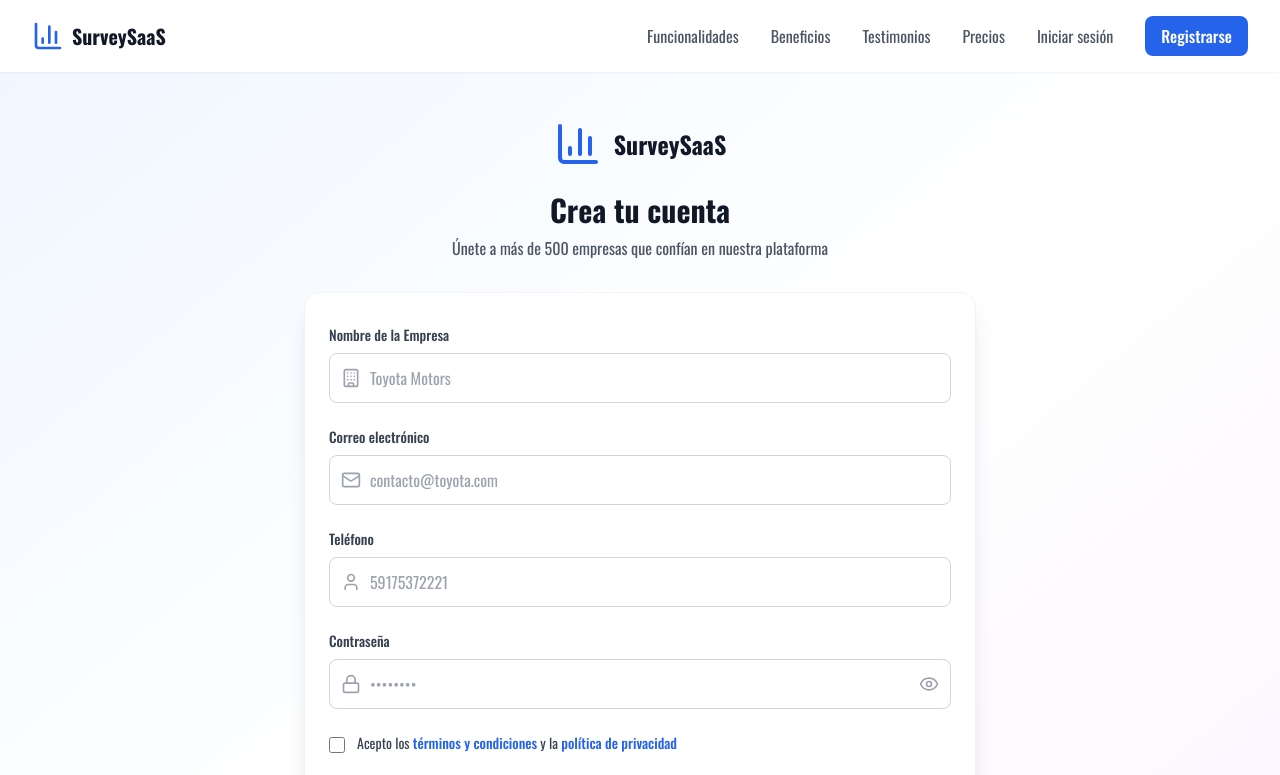
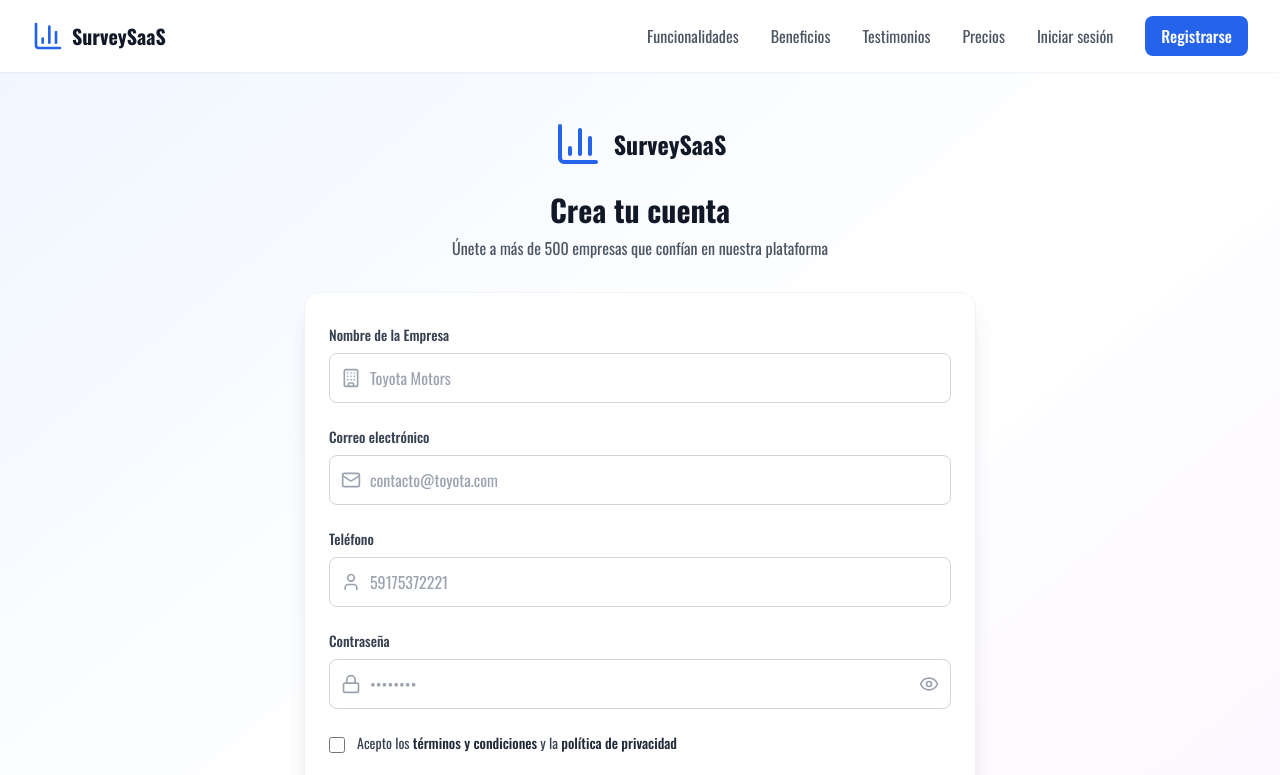
Before and after one commit to Aliaga23/surveys_frontend, a React (Create React App) app: page /register in a window 1280 px wide. Shown: the top 775 px of the page. Built offline with nearby package versions, Linux system fonts and the light colour scheme.

Commit message:
chore(register, login): limpiar warning de build

```diff
--- a/src/components/login.jsx
+++ b/src/components/login.jsx
@@ -233,11 +233,6 @@
                     Recordarme
                   </label>
                 </div>
-                <div className="text-sm">
-                  <a href="#" className="text-blue-600 hover:text-blue-500 font-medium">
-                    ¿Olvidaste tu contraseña?
-                  </a>
-                </div>
               </div>
 
               {/* Submit Button */}
--- a/src/components/register.jsx
+++ b/src/components/register.jsx
@@ -304,14 +304,11 @@
                 />
                 <label htmlFor="acceptTerms" className="ml-3 text-sm text-gray-700">
                   Acepto los{" "}
-                  <a href="#" className="text-blue-600 hover:text-blue-500 font-medium">
-                    términos y condiciones
-                  </a>{" "}
+                  <span className="font-medium text-gray-800">términos y condiciones</span>{" "}
                   y la{" "}
-                  <a href="#" className="text-blue-600 hover:text-blue-500 font-medium">
-                    política de privacidad
-                  </a>
+                  <span className="font-medium text-gray-800">política de privacidad</span>
                 </label>
+
               </div>
               {errors.acceptTerms && <p className="text-sm text-red-600">{errors.acceptTerms}</p>}
 
```
